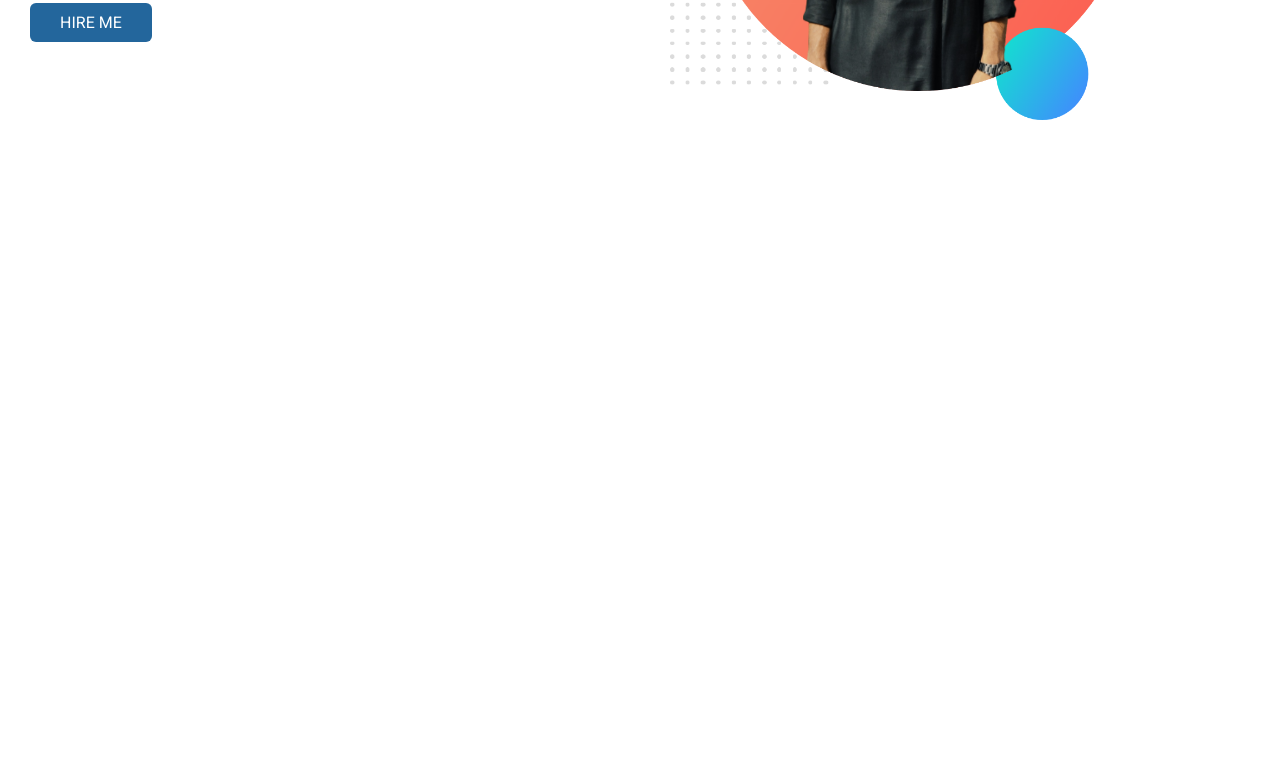
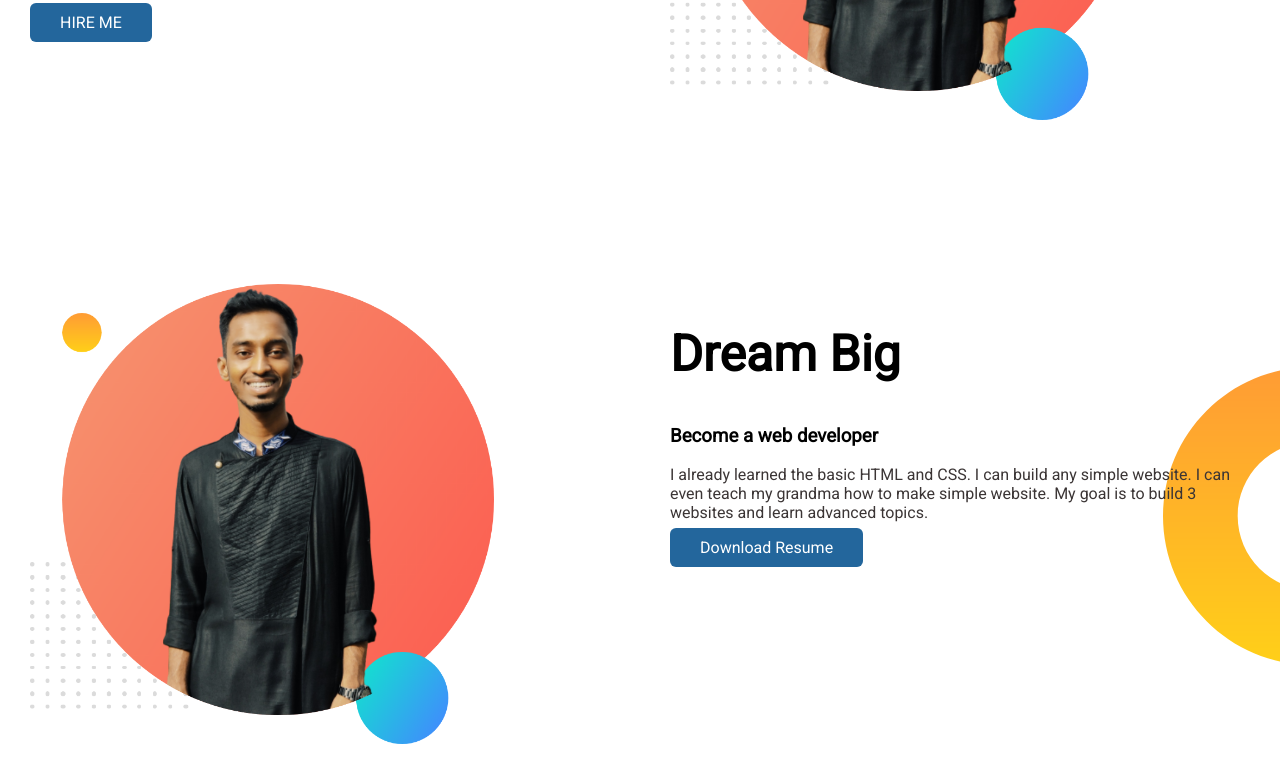
Before and after one commit to mrbijoy641/developer-portfoio, a plain HTML site: page index.html in a window 1280 px wide. Shown: the part 371-1154 px from the top of the page. Before the commit the page ends 800 px from the top, so only its background shows below. Drawn offline with Linux system fonts and the light colour scheme.

Commit message:
dream-added

```diff
--- a/index.html
+++ b/index.html
@@ -34,6 +34,27 @@
 
         </div>
     </section>
+
+
+    <section class="dream-big">
+
+
+        <div class="half-width">
+            <img src="./images/my-bg.png" alt="">
+        </div>
+
+
+        <div class="half-width">
+            <h1>Dream Big</h1>
+
+            <h3>Become a web developer</h3>
+            <p>I already learned the basic HTML and CSS. I can build any simple website. I can even teach my grandma how
+                to make simple website. My goal is to build 3 websites and learn advanced topics.</p>
+            <a class="btn" target="blank" href="https://www.facebook.com/mrbijoy71">Download Resume</a>
+        </div>
+
+
+    </section>
 </body>
 
 </html>
--- a/style.css
+++ b/style.css
@@ -42,3 +42,13 @@ p{
     background-repeat: no-repeat;
 
 }
+.dream-big{
+    display: flex;
+    background-image: url(./images/dream-bg.png);
+    background-repeat: no-repeat;
+    margin-bottom: 100px;
+    margin-top: 100px;
+    background-position: right;
+
+
+}
```
